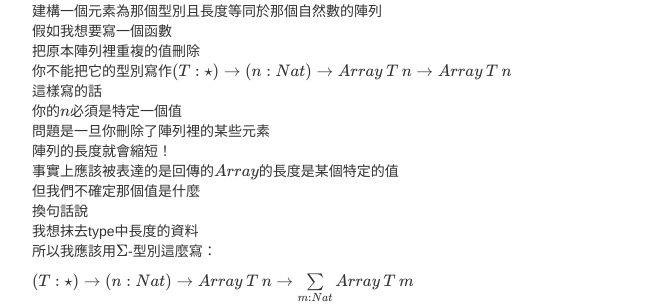
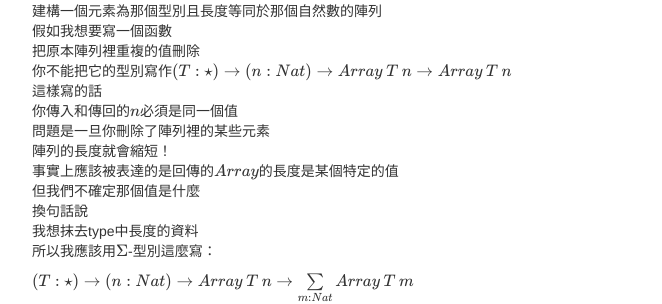
Before and after one commit to AndyShiue/AndyShiue.github.io, a Jekyll site: the page built from _posts/lambda/2016-09-18-Curry-Howard.md, in a window 1280 px wide and 900 px high, scrolled down 5977 px. Shown: the part 352-656 px from the top of the window, without its empty margins (168-830 px from the left). Built offline with Jekyll 4.4.1, drawn with Linux system fonts in a browser that asks for light colours; formulas are drawn with MathJax 3; comment, search, counter and statistics services are not loaded.

Commit message:
Clarification.

```diff
--- a/_posts/lambda/2016-09-18-Curry-Howard.md
+++ b/_posts/lambda/2016-09-18-Curry-Howard.md
@@ -354,7 +354,7 @@ $$
 把原本陣列裡重複的值刪除
 你不能把它的型別寫作\\((T: \star) \to (n: Nat) \to Array \\: T \\: n \to Array \\: T \\: n\\)
 這樣寫的話
-你的\\(n\\)必須是特定一個值
+你傳入和傳回的\\(n\\)必須是同一個值
 問題是一旦你刪除了陣列裡的某些元素
 陣列的長度就會縮短！
 事實上應該被表達的是回傳的\\(Array\\)的長度是某個特定的值
```
